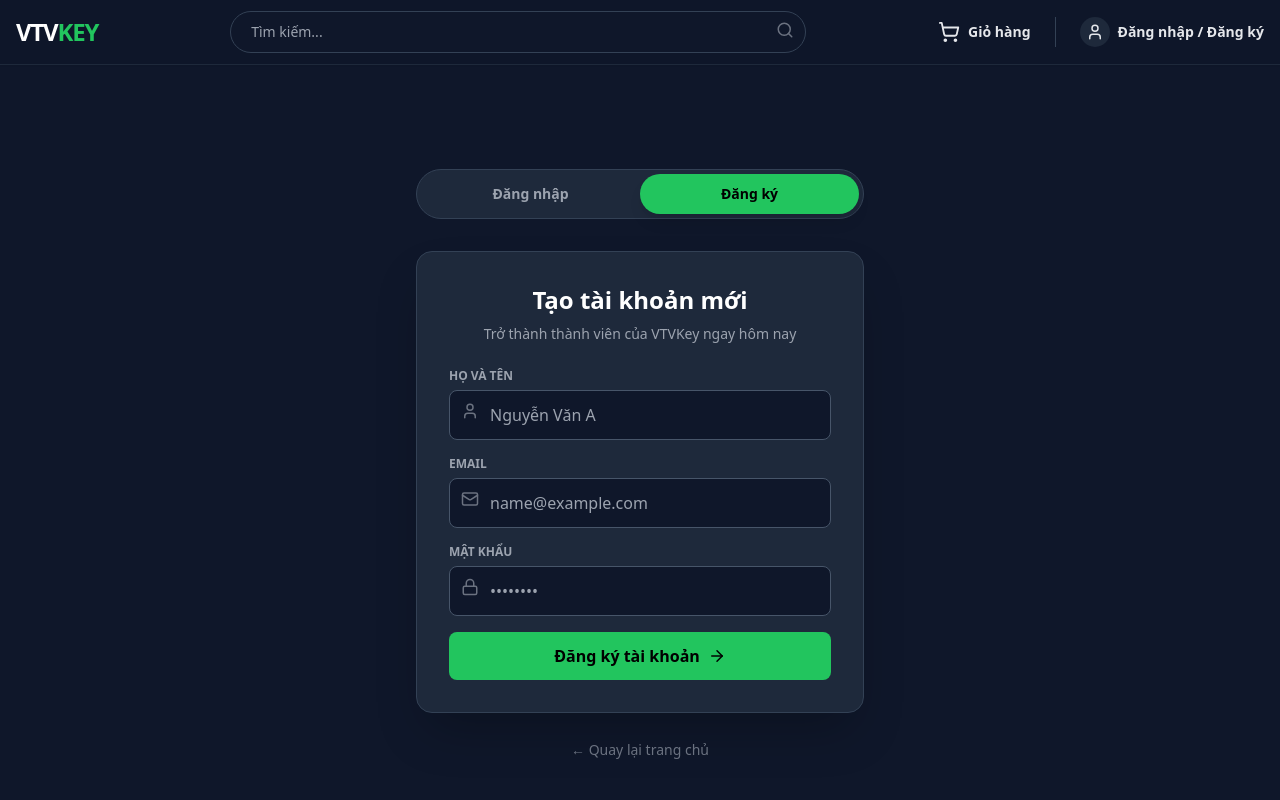
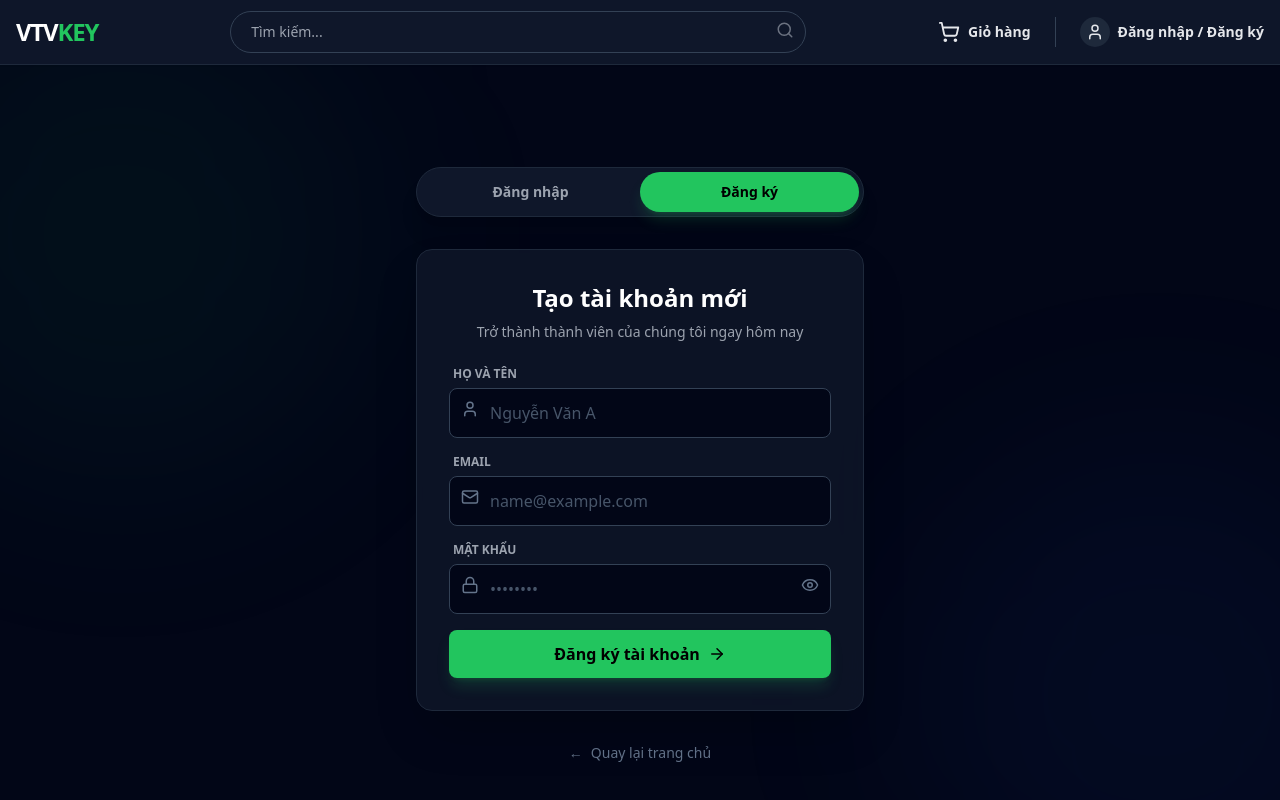
Before and after one commit to vyke26424/VTV-KEY-SELLERS, a React app in the folder frontend/: page /login in a window 1280 px wide. Both pictures are taken after a click on the button "Đăng ký". Shown: the top 800 px of the page. Built offline with nearby package versions, Linux system fonts and the light colour scheme; the HTML template or start-up script is replaced by a standard one.

Commit message:
Fix Login
Sau khi đăng nhập sai pass hoặc Email, do cơ chế của AxiosClient đang "giành quyền" xử lý lỗi 401 của Login, khiến cho LoginPage bị mất kiểm soát lỗi hoặc bị reload. Fixed

```diff
--- a/frontend/src/pages/CategoryPage.jsx
+++ b/frontend/src/pages/CategoryPage.jsx
@@ -155,5 +155,4 @@ const CategoryPage = () => {
     </div>
   );
 };
-
 export default CategoryPage;
--- a/frontend/src/pages/LoginPage.jsx
+++ b/frontend/src/pages/LoginPage.jsx
@@ -1,19 +1,20 @@
 import React, { useState } from 'react';
 import { useNavigate, Link } from 'react-router-dom';
-import { Mail, Lock, User, ArrowRight, AlertCircle } from 'lucide-react';
+import { Mail, Lock, User, ArrowRight, AlertCircle, Eye, EyeOff } from 'lucide-react';
 import { motion } from 'framer-motion';
 import useAuthStore from '../store/useAuthStore';
-import axiosClient from '../store/axiosClient'; // <--- IMPORT QUAN TRỌNG
+import axiosClient from '../store/axiosClient';
 
 const LoginPage = () => {
-  const [isLogin, setIsLogin] = useState(true); // true = Đăng nhập, false = Đăng ký
+  const [isLogin, setIsLogin] = useState(true);
   const [loading, setLoading] = useState(false);
   const [error, setError] = useState('');
+  const [showPassword, setShowPassword] = useState(false);
+  const [shake, setShake] = useState(false);
 
   const navigate = useNavigate();
   const loginSuccess = useAuthStore((state) => state.loginSuccess);
 
-  // Form data
   const [formData, setFormData] = useState({
     email: '',
     password: '',
@@ -22,38 +23,40 @@ const LoginPage = () => {
 
   const handleChange = (e) => {
     setFormData({ ...formData, [e.target.name]: e.target.value });
-    setError('');
+    // ❌ ĐÃ XÓA DÒNG setError('') Ở ĐÂY ĐỂ TRÁNH MẤT LỖI TỰ ĐỘNG
+  };
+
+  // ✅ Thêm hàm này: Chỉ khi user chủ động click vào ô nhập thì mới tắt lỗi
+  const handleFocus = () => {
+      if (error) setError('');
   };
 
   const handleSubmit = async (e) => {
     e.preventDefault();
-    setLoading(true);
+
+    // Reset lỗi cũ trước khi gọi mới
     setError('');
 
-    // Xác định endpoint
+    // Validate sơ bộ
+    if (!formData.email || !formData.password) {
+        setError("Vui lòng nhập đầy đủ thông tin!");
+        triggerShake();
+        return;
+    }
+
+    setLoading(true);
+
     const endpoint = isLogin ? 'login' : 'signup';
-
-    // Chuẩn bị dữ liệu gửi đi
     const payload = isLogin
       ? { email: formData.email, password: formData.password }
       : { email: formData.email, password: formData.password, fullName: formData.fullName };
 
     try {
-      // --- THAY ĐỔI LỚN Ở ĐÂY ---
-      // 1. Dùng axiosClient thay vì fetch
-      // 2. Không cần ghi full URL (vì đã có baseURL)
-      // 3. Không cần header Content-Type (axios tự lo)
       const data = await axiosClient.post(`/auth/${endpoint}`, payload);
 
-      // --- XỬ LÝ THÀNH CÔNG ---
-      // axiosClient.js đã xử lý response.data, nên biến 'data' ở đây chính là JSON trả về từ backend
-
       if (isLogin) {
-        // Backend trả về cấu trúc: { accessToken: "...", user: {...} }
-        // Store cần: loginSuccess(userData, token)
         loginSuccess(data.user, data.accessToken);
-
-        navigate('/'); // Chuyển hướng về trang chủ
+        navigate('/');
       } else {
         alert('Đăng ký thành công! Vui lòng đăng nhập.');
         setIsLogin(true);
@@ -61,118 +64,169 @@ const LoginPage = () => {
       }
 
     } catch (err) {
-      // --- XỬ LÝ LỖI ---
-      // Với Axios, lỗi từ Backend trả về (400, 401, 500) sẽ nằm trong err.response
-      const message = err.response?.data?.message || 'Có lỗi xảy ra, vui lòng thử lại.';
+      console.error("Login Error:", err);
+
+      let message = 'Có lỗi xảy ra, vui lòng thử lại.';
+
+      if (err.response) {
+          const status = err.response.status;
+          if (status === 401) {
+              message = 'Email hoặc mật khẩu không chính xác!';
+          } else if (status === 409) {
+              message = 'Email này đã được sử dụng!';
+          } else if (err.response.data?.message) {
+              message = Array.isArray(err.response.data.message)
+                  ? err.response.data.message[0]
+                  : err.response.data.message;
+          }
+      } else if (err.request) {
+          message = "Không thể kết nối Server. Vui lòng kiểm tra mạng.";
+      }
+
       setError(message);
+      triggerShake(); // Rung lắc form
+
     } finally {
       setLoading(false);
     }
   };
 
+  // Hàm tạo hiệu ứng rung
+  const triggerShake = () => {
+      setShake(true);
+      setTimeout(() => setShake(false), 500);
+  };
+
   return (
-    <div className="min-h-screen flex items-center justify-center bg-vtv-dark px-4 py-20">
-      <div className="w-full max-w-md">
+    <div className="min-h-screen flex items-center justify-center bg-slate-950 px-4 py-20 relative overflow-hidden">
 
-        {/* TAB SWITCHER */}
-        <div className="flex bg-slate-800 p-1 rounded-full mb-8 border border-slate-700">
+      <div className="absolute top-0 left-0 w-full h-full pointer-events-none">
+          <div className="absolute top-[-10%] left-[-10%] w-[500px] h-[500px] bg-vtv-green/5 rounded-full blur-[100px]"></div>
+          <div className="absolute bottom-[-10%] right-[-10%] w-[500px] h-[500px] bg-blue-600/5 rounded-full blur-[100px]"></div>
+      </div>
+
+      <div className="w-full max-w-md z-10">
+
+        <div className="flex bg-slate-900 p-1 rounded-full mb-8 border border-slate-800 shadow-xl">
           <button
             onClick={() => { setIsLogin(true); setError(''); }}
-            className={`flex-1 py-2.5 text-sm font-bold rounded-full transition-all ${isLogin ? 'bg-vtv-green text-black shadow-lg' : 'text-gray-400 hover:text-white'}`}
+            className={`flex-1 py-2.5 text-sm font-bold rounded-full transition-all duration-300 ${isLogin ? 'bg-vtv-green text-black shadow-lg shadow-green-500/20' : 'text-gray-400 hover:text-white'}`}
           >
             Đăng nhập
           </button>
           <button
             onClick={() => { setIsLogin(false); setError(''); }}
-            className={`flex-1 py-2.5 text-sm font-bold rounded-full transition-all ${!isLogin ? 'bg-vtv-green text-black shadow-lg' : 'text-gray-400 hover:text-white'}`}
+            className={`flex-1 py-2.5 text-sm font-bold rounded-full transition-all duration-300 ${!isLogin ? 'bg-vtv-green text-black shadow-lg shadow-green-500/20' : 'text-gray-400 hover:text-white'}`}
           >
             Đăng ký
           </button>
         </div>
 
-        {/* FORM CONTAINER */}
         <motion.div
           key={isLogin ? 'login' : 'signup'}
           initial={{ opacity: 0, y: 20 }}
-          animate={{ opacity: 1, y: 0 }}
-          className="bg-vtv-card border border-slate-700 p-8 rounded-2xl shadow-2xl"
+          animate={{ opacity: 1, y: 0, x: shake ? [0, -10, 10, -10, 10, 0] : 0 }}
+          transition={{ duration: 0.3 }}
+          className="bg-slate-900/80 backdrop-blur-xl border border-slate-800 p-8 rounded-2xl shadow-2xl"
         >
           <h2 className="text-2xl font-bold text-white mb-2 text-center">
             {isLogin ? 'Chào mừng trở lại!' : 'Tạo tài khoản mới'}
           </h2>
           <p className="text-gray-400 text-center mb-6 text-sm">
-            {isLogin ? 'Nhập thông tin để tiếp tục mua sắm' : 'Trở thành thành viên của VTVKey ngay hôm nay'}
+            {isLogin ? 'Nhập thông tin để tiếp tục truy cập' : 'Trở thành thành viên của chúng tôi ngay hôm nay'}
           </p>
 
+          {/* Alert Error: Giờ nó sẽ không tự mất nữa */}
           {error && (
-            <div className="bg-red-500/10 border border-red-500/50 text-red-500 p-3 rounded-lg mb-6 text-sm flex items-center gap-2">
-              <AlertCircle size={16}/> {error}
-            </div>
+            <motion.div
+                initial={{ opacity: 0, height: 0 }}
+                animate={{ opacity: 1, height: 'auto' }}
+                className="bg-red-500/10 border border-red-500/50 text-red-400 p-3 rounded-lg mb-6 text-sm flex items-center gap-2 font-medium"
+            >
+              <AlertCircle size={18} className="shrink-0"/> {error}
+            </motion.div>
           )}
 
           <form onSubmit={handleSubmit} className="space-y-4">
 
-            {/* FULL NAME (Chỉ hiện khi Đăng ký) */}
             {!isLogin && (
               <div>
-                <label className="block text-gray-400 text-xs font-bold mb-1.5 uppercase">Họ và tên</label>
-                <div className="relative">
+                <label className="block text-gray-400 text-xs font-bold mb-1.5 uppercase ml-1">Họ và tên</label>
+                <div className="relative group">
                   <input
-                    type="text" name="fullName" value={formData.fullName} onChange={handleChange}
-                    className="w-full bg-slate-900 border border-slate-600 rounded-lg py-3 pl-10 pr-4 text-white focus:border-vtv-green outline-none transition-colors"
+                    type="text" name="fullName" value={formData.fullName}
+                    onChange={handleChange} onFocus={handleFocus} // <--- Thêm onFocus
+                    className="w-full bg-slate-950 border border-slate-700 group-hover:border-slate-600 rounded-lg py-3 pl-10 pr-4 text-white focus:border-vtv-green outline-none transition-all placeholder:text-slate-600"
                     placeholder="Nguyễn Văn A"
                   />
-                  <User className="absolute left-3 top-3 text-gray-500" size={18}/>
+                  <User className="absolute left-3 top-3 text-slate-500 group-hover:text-slate-400 transition-colors" size={18}/>
                 </div>
               </div>
             )}
 
-            {/* EMAIL */}
             <div>
-              <label className="block text-gray-400 text-xs font-bold mb-1.5 uppercase">Email</label>
-              <div className="relative">
+              <label className="block text-gray-400 text-xs font-bold mb-1.5 uppercase ml-1">Email</label>
+              <div className="relative group">
                 <input
-                  type="email" name="email" value={formData.email} onChange={handleChange}
-                  className="w-full bg-slate-900 border border-slate-600 rounded-lg py-3 pl-10 pr-4 text-white focus:border-vtv-green outline-none transition-colors"
+                  type="email" name="email" value={formData.email}
+                  onChange={handleChange} onFocus={handleFocus} // <--- Thêm onFocus
+                  className={`w-full bg-slate-950 border ${error && error.includes('Email') ? 'border-red-500' : 'border-slate-700'} group-hover:border-slate-600 rounded-lg py-3 pl-10 pr-4 text-white focus:border-vtv-green outline-none transition-all placeholder:text-slate-600`}
                   placeholder="name@example.com"
                 />
-                <Mail className="absolute left-3 top-3 text-gray-500" size={18}/>
+                <Mail className="absolute left-3 top-3 text-slate-500 group-hover:text-slate-400 transition-colors" size={18}/>
               </div>
             </div>
 
-            {/* PASSWORD */}
             <div>
-              <label className="block text-gray-400 text-xs font-bold mb-1.5 uppercase">Mật khẩu</label>
-              <div className="relative">
+              <label className="block text-gray-400 text-xs font-bold mb-1.5 uppercase ml-1">Mật khẩu</label>
+              <div className="relative group">
                 <input
-                  type="password" name="password" value={formData.password} onChange={handleChange}
-                  className="w-full bg-slate-900 border border-slate-600 rounded-lg py-3 pl-10 pr-4 text-white focus:border-vtv-green outline-none transition-colors"
+                  type={showPassword ? "text" : "password"}
+                  name="password" value={formData.password}
+                  onChange={handleChange} onFocus={handleFocus} // <--- Thêm onFocus
+                  className={`w-full bg-slate-950 border ${error ? 'border-red-500' : 'border-slate-700'} group-hover:border-slate-600 rounded-lg py-3 pl-10 pr-10 text-white focus:border-vtv-green outline-none transition-all placeholder:text-slate-600`}
                   placeholder="••••••••"
                 />
-                <Lock className="absolute left-3 top-3 text-gray-500" size={18}/>
+                <Lock className="absolute left-3 top-3 text-slate-500 group-hover:text-slate-400 transition-colors" size={18}/>
+                <button
+                    type="button"
+                    onClick={() => setShowPassword(!showPassword)}
+                    className="absolute right-3 top-3 text-slate-500 hover:text-white transition-colors"
+                >
+                    {showPassword ? <EyeOff size={18}/> : <Eye size={18}/>}
+                </button>
               </div>
             </div>
 
             <button
               type="submit" disabled={loading}
-              className="w-full bg-vtv-green text-black font-bold py-3 rounded-lg hover:bg-green-400 transition transform active:scale-95 flex items-center justify-center gap-2 mt-2"
+              className="w-full bg-vtv-green text-black font-bold py-3 rounded-lg hover:bg-green-400 transition-all active:scale-[0.98] flex items-center justify-center gap-2 mt-4 shadow-lg shadow-green-500/20 disabled:opacity-70 disabled:cursor-not-allowed"
             >
-              {loading ? 'Đang xử lý...' : (isLogin ? 'Đăng nhập ngay' : 'Đăng ký tài khoản')}
-              {!loading && <ArrowRight size={18}/>}
+              {loading ? (
+                  <>
+                    <div className="w-4 h-4 border-2 border-black border-t-transparent rounded-full animate-spin"></div>
+                    Đang xử lý...
+                  </>
+              ) : (
+                  <>
+                    {isLogin ? 'Đăng nhập ngay' : 'Đăng ký tài khoản'}
+                    <ArrowRight size={18}/>
+                  </>
+              )}
             </button>
 
           </form>
 
           {isLogin && (
-             <div className="text-center mt-4">
-                <a href="#" className="text-sm text-gray-500 hover:text-vtv-green transition">Quên mật khẩu?</a>
+             <div className="text-center mt-6">
+                <a href="#" className="text-sm text-slate-400 hover:text-vtv-green transition underline decoration-transparent hover:decoration-vtv-green underline-offset-4">Quên mật khẩu?</a>
              </div>
           )}
         </motion.div>
 
-        <div className="text-center mt-6">
-           <Link to="/" className="text-gray-500 hover:text-white text-sm transition">
-             &larr; Quay lại trang chủ
+        <div className="text-center mt-8">
+           <Link to="/" className="text-slate-500 hover:text-white text-sm transition flex items-center justify-center gap-2 group">
+             <span className="group-hover:-translate-x-1 transition-transform">&larr;</span> Quay lại trang chủ
            </Link>
         </div>
 
```
Also changed, not shown: frontend/src/store/axiosClient.js (+23 -7 lines).
